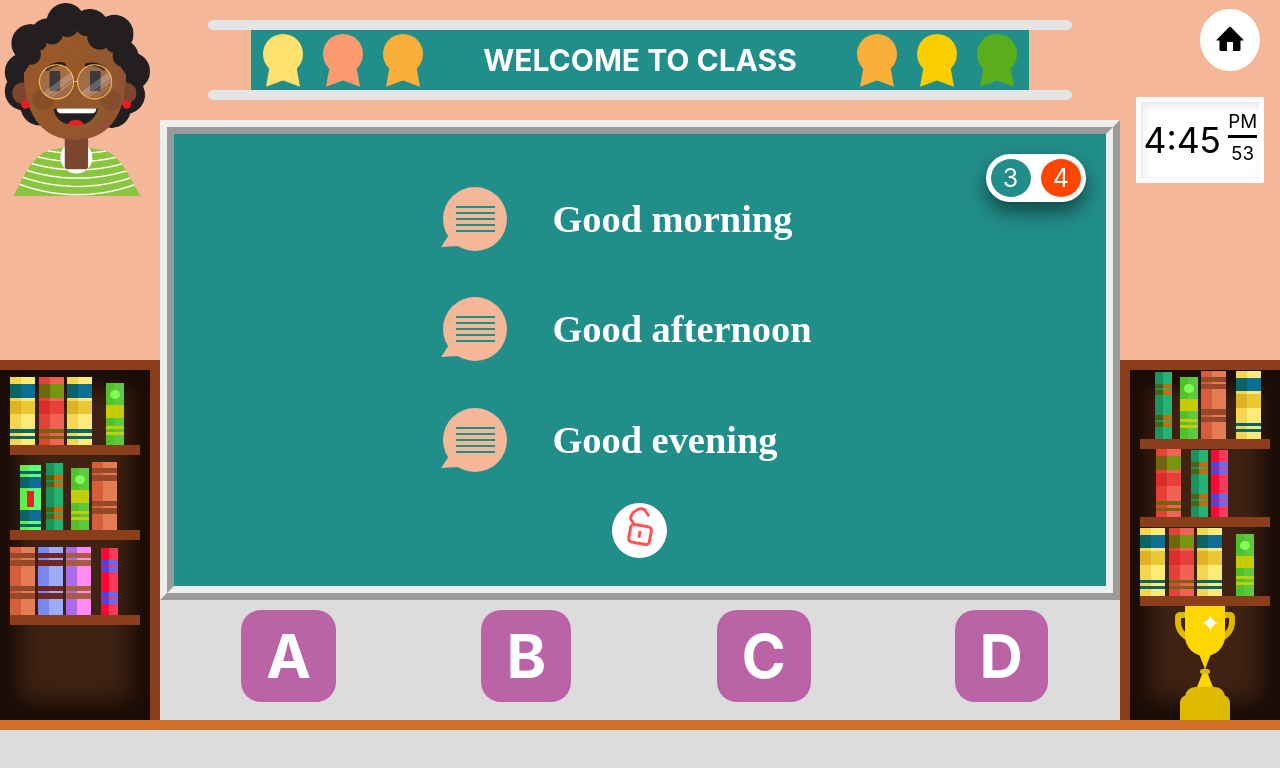
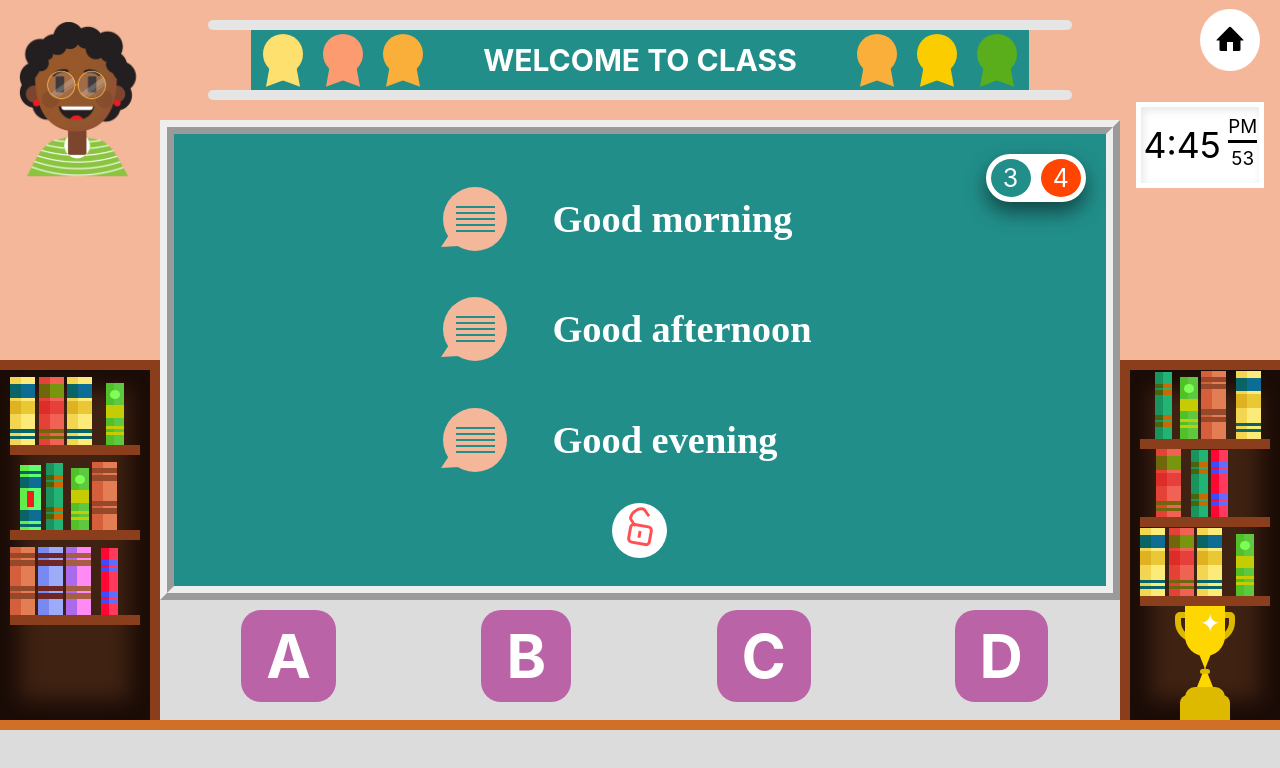
Before and after one commit to chiemezie/mavis-assessment-next, a Next.js app: page / in a window 1280 px wide. Shown: the top 768 px of the page. Built offline with nearby package versions, Linux system fonts and the light colour scheme.

Commit message:
making the teacher talk

```diff
--- a/components/clock.js
+++ b/components/clock.js
@@ -65,6 +65,7 @@ class Clock extends Component {
                         grid-template-rows: 1fr 1fr;
                         gap: .4rem;
                         color: black;
+                        margin-top: 10px;
                     }
 
                     .clock__main{
--- a/components/teacher.js
+++ b/components/teacher.js
@@ -1,8 +1,21 @@
 const Teacher = () => (
     <>
-        <img src="/teacher1.svg" alt="teacher1" className="teacher__icon"/>
+        {/* <img src="/teacher1.svg" alt="teacher1" className="teacher__icon"/>  */}
+        <div className="main"></div>
         <style jsx> {`
-            width: 80%;
+            .main{
+                width: 100%;
+                height: 100%;
+                background: no-repeat center/80% url("teacher1.svg");
+            }
+
+            @keyframes talk{
+                0% {
+                 background: no-repeat center/80% url("teacher1.svg");
+                }
+            }
+            {/* width: 80%;
+
             @media only screen and (max-width: 900px){
                 .teacher__icon{
                     width: 10rem;
@@ -14,7 +27,7 @@ const Teacher = () => (
                 .teacher__icon{
                     width: 6rem;
                 }
-            }
+            } */}
 
         `} </style>
     </>
--- a/pages/index.js
+++ b/pages/index.js
@@ -119,6 +119,15 @@ class Lesson1 extends Component {
                             margin-right: 3px;
                         }
 
+                        .headerContainer{
+                            grid-column: 3/8;
+                            margin-top: 10px;
+
+                        }
+                        .teacherContainer{
+                            grid-column: 1/3;
+                        }
+
                         .clockContainer{
                             grid-row: 3/5;
                         }
@@ -131,6 +140,11 @@ class Lesson1 extends Component {
                             border-top: none;
                         }
                     }
+
+                    @media only screen and (max-width: 500px){
+
+                    }
+
                     @media only screen and (max-height: 600px) {
                         .container{
                             grid-template-rows: none;
```
Also changed, not shown: public/teacher2.svg (added).
